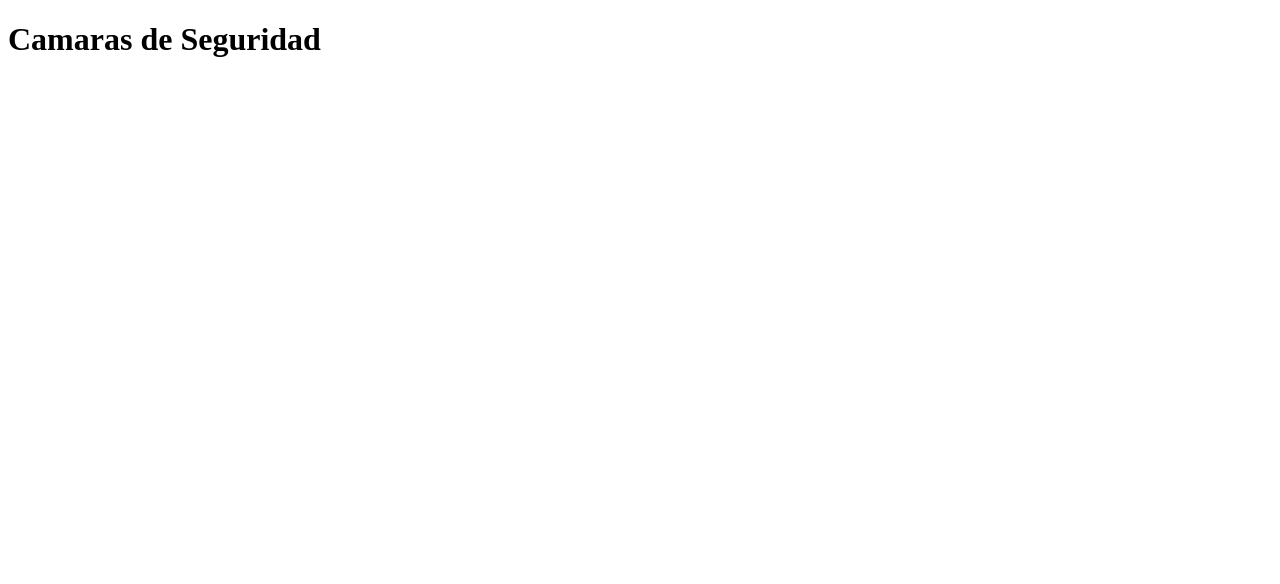
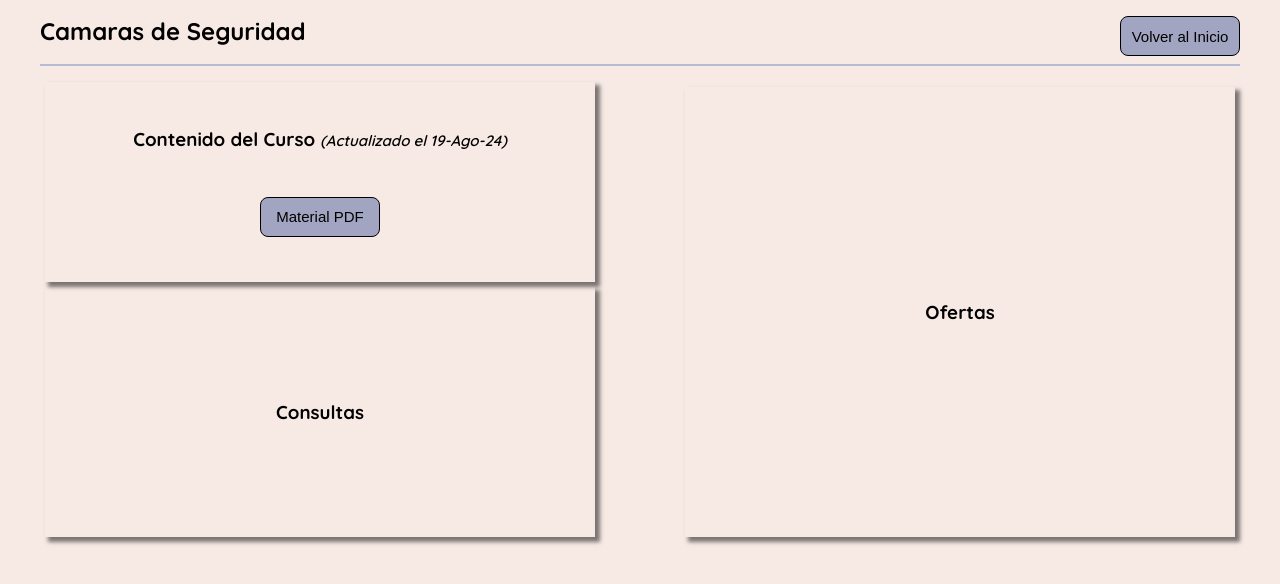
Before and after one commit to leitnergaston/HaciendoCursos, a plain HTML site: page CamarasSeguridad/index.html in a window 1280 px wide. Drawn offline with Linux system fonts and the light colour scheme.

Commit message:
pruebas en camaraSeguridad

```diff
--- a/CamarasSeguridad/index.html
+++ b/CamarasSeguridad/index.html
@@ -5,9 +5,38 @@
     <meta name="viewport" content="width=device-width, initial-scale=1.0">
     <title>Camaras Seguridad</title>
 
+    <!-- ESTILOS -->
     <link rel="stylesheet" href="styles.css">
+
+    <!-- ICONOS -->
+
+    <!-- FAVICON -->
+
+
 </head>
 <body>
-    <h1>Camaras de Seguridad</h1>
+    <main class="container">
+        <section class="section">
+            <div class="header">
+                <h1 class="title">Camaras de Seguridad</h1>
+                <a href="/index.html"><button class="btn">Volver al Inicio</button></a>
+            </div>
+            <hr class="hr">
+            <article class="containerCards">
+                <div class="contentCard">
+                    <h3 class="subtitle">Contenido del Curso <small>(Actualizado el 19-Ago-24)</small></h3>
+                    <div class="containerButtons">
+                        <a href=""><button class="btn">Material PDF</button></a>
+                    </div>
+                </div>
+                <div class="consultasCard">
+                    <h3 class="subtitle">Consultas</h3>
+                </div>
+                <div class="ofertasCard">
+                    <h3 class="subtitle">Ofertas</h3>
+                </div>
+            </article>
+        </section>
+    </main>
 </body>
 </html>
--- a/CamarasSeguridad/styles.css
+++ b/CamarasSeguridad/styles.css
@@ -0,0 +1,122 @@
+@import url('https://fonts.googleapis.com/css2?family=Quicksand:wght@300..700&display=swap');
+
+:root {
+    --title-font-size: 1.8rem;
+    --subtitle-font-size: 1.25rem;
+
+    --color-bg: #f7eae5;
+    --color-primary: #292929;
+    --color-secondary: #b7bad5;
+}
+
+* {
+    margin: 0;
+    padding: 0;
+    box-sizing: border-box;
+    text-decoration: none;
+    list-style: none;
+}
+
+html {
+    scroll-behavior: smooth;
+}
+
+body {
+    font-family: "Quicksand", sans-serif;
+    background-color: var(--color-bg);
+}
+
+.hr {
+    border: 1px solid var(--color-secondary);
+    margin: .5rem 0 1rem 0;
+}
+
+.btn {
+    display: inline-block;
+    width: 120px;
+    height: 40px;
+    overflow: hidden;
+    cursor: pointer;
+    padding: 0 10px;
+    background-color: #A2A5C2;
+    color: black;
+    font-size: 15px;
+    border: 1px solid black;
+    border-radius: 8px;
+    position: relative;
+    transition: .3s ease;
+}
+
+.btn:hover {
+    background-color: var(--color-secondary);
+    filter: drop-shadow(0px 7px 4px rgba(0, 0, 0, 0.33));
+    cursor: pointer;
+}
+
+.container {
+    width: 100%;
+    max-width: 1200px;
+    margin: 0 auto;
+}
+
+.section {
+    margin-top: 1rem;
+}
+
+.header {
+    display: flex;
+    align-self: center;
+    justify-content: space-between;
+}
+
+.containerCards {
+    position: relative;
+}
+
+.contentCard {
+    display: flex;
+    width: 550px;
+    height: 200px;
+    margin: 5px;
+    flex-direction: column;
+    justify-content: space-evenly;
+    align-items: center;
+    -webkit-box-shadow: 4px 4px 4px 1px rgba(0, 0, 0, 0.5);
+    -moz-box-shadow: 4px 4px 4px 1px rgba(0, 0, 0, 0.5);
+    box-shadow: 4px 4px 4px 1px rgba(0, 0, 0, 0.5);
+}
+
+.subtitle small {
+    font-size: 15px;
+    font-style: italic;
+    font-weight: 600;
+}
+
+.consultasCard {
+    display: flex;
+    width: 550px;
+    height: 250px;
+    margin: 5px;
+    flex-direction: column;
+    justify-content: space-evenly;
+    align-items: center;
+    -webkit-box-shadow: 4px 4px 4px 1px rgba(0, 0, 0, 0.5);
+    -moz-box-shadow: 4px 4px 4px 1px rgba(0, 0, 0, 0.5);
+    box-shadow: 4px 4px 4px 1px rgba(0, 0, 0, 0.5);
+}
+
+.ofertasCard {
+    position: absolute;
+    top: 0;
+    right: 0;
+    display: flex;
+    width: 550px;
+    height: 450px;
+    margin: 5px;
+    flex-direction: column;
+    justify-content: space-evenly;
+    align-items: center;
+    -webkit-box-shadow: 4px 4px 4px 1px rgba(0, 0, 0, 0.5);
+    -moz-box-shadow: 4px 4px 4px 1px rgba(0, 0, 0, 0.5);
+    box-shadow: 4px 4px 4px 1px rgba(0, 0, 0, 0.5);
+}
```
Also changed, not shown: 1 other file.
